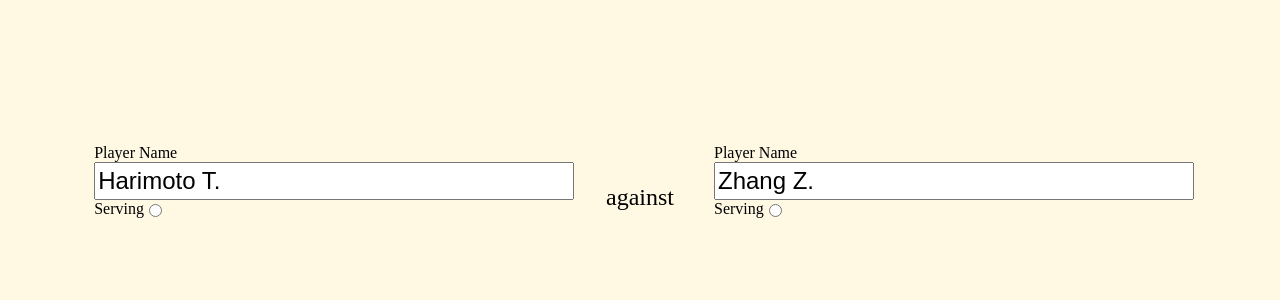
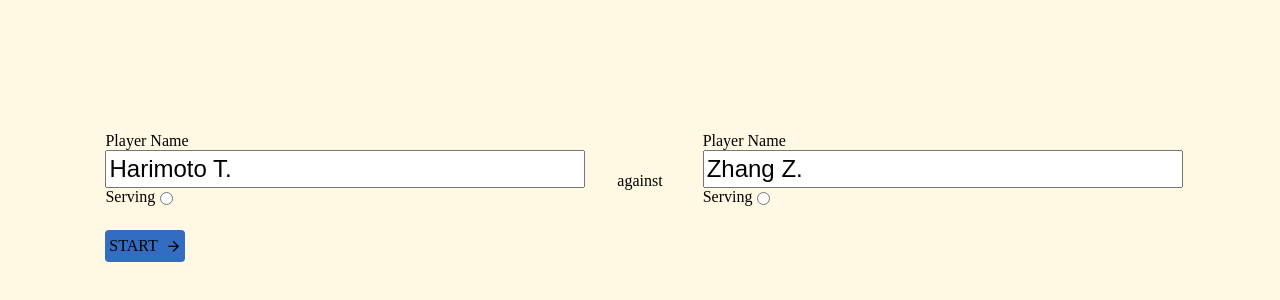
Before and after one commit to mayamalakova/score-counter, a Vue app: page / in a window 1280 px wide. Shown: the part 208-508 px from the top of the page. Built offline with nearby package versions, Linux system fonts and the light colour scheme.

Commit message:
add a start button

```diff
--- a/src/assets/score-view.styl
+++ b/src/assets/score-view.styl
@@ -220,7 +220,7 @@ body {
 
   span {
     margin 5vmin
-    font-size 3vmin
+    font-size 2vmin
   }
 
 }
@@ -240,3 +240,13 @@ body {
     align-items center
   }
 }
+
+.btn-large {
+  background-color: canvas-blue;
+  border-radius: 0.5vmin;
+  align-items center
+  text-transform: uppercase;
+  width 10vmin
+  height 4vmin
+  flex-row(space-around)
+}
--- a/src/components/game-set-up.vue
+++ b/src/components/game-set-up.vue
@@ -1,4 +1,6 @@
 <template>
+    <div>
+
         <div class="set-up-game">
             <div class="player-field">
                 <label class="label-small for-bottom-input">Player Name</label>
@@ -12,7 +14,7 @@
                     <input type="radio" name="server" class="input-radio" value="left" v-model="$parent.newServer"/>
                 </label>
             </div>
-        <span >against</span>
+            <span>against</span>
             <div class="player-field">
                 <label class="label-small for-bottom-input">Player Name</label>
                 <input :value="playerRight"
@@ -24,6 +26,12 @@
                     Serving
                     <input type="radio" name="server" class="input-radio" value="right" v-model="$parent.newServer"/>
                 </label>
+            </div>
+
+        </div>
+        <div class="btn-large" @click.stop="$emit(Events.START_GAME)">
+            <div>Start</div>
+            <div class="icon-arrow-right"></div>
         </div>
 
     </div>
--- a/src/utils/events.js
+++ b/src/utils/events.js
@@ -3,6 +3,7 @@ const DECREASE_LEFT = 'decrease-left';
 const INCREASE_RIGHT = 'increase-right';
 const DECREASE_RIGHT = 'decrease-right';
 const NEW_GAME = 'new-game';
+const START_GAME = 'start-game';
 const FINISH_GAME = 'finish-game';
 const RESTART = 'restart';
 const TOGGLE_EDIT = 'toggle-edit';
@@ -18,6 +19,7 @@ export default {
     DECREASE_RIGHT,
     NEW_GAME,
     FINISH_GAME,
+    START_GAME,
     UPDATE_PLAYER_LEFT,
     UPDATE_PLAYER_RIGHT,
     RESTART,
```
Lines whose indentation alone changed are shown as unchanged.
